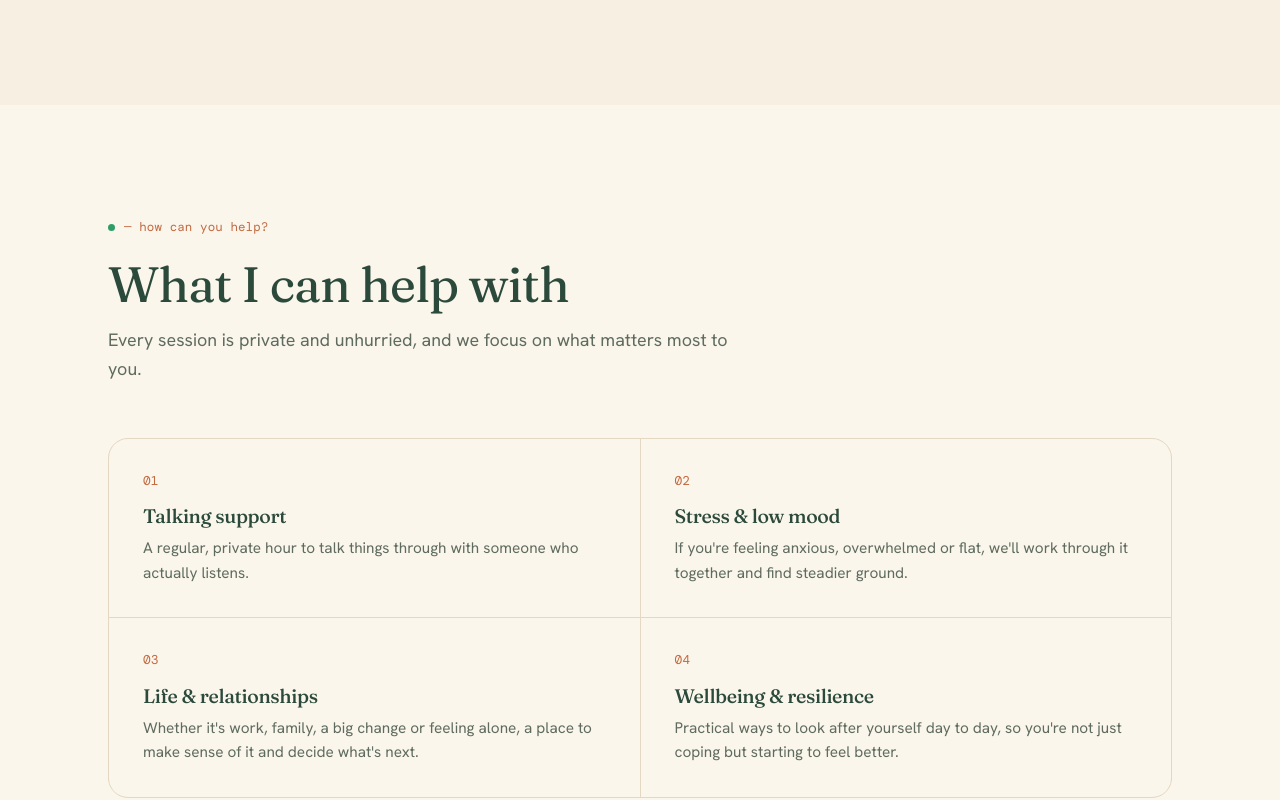
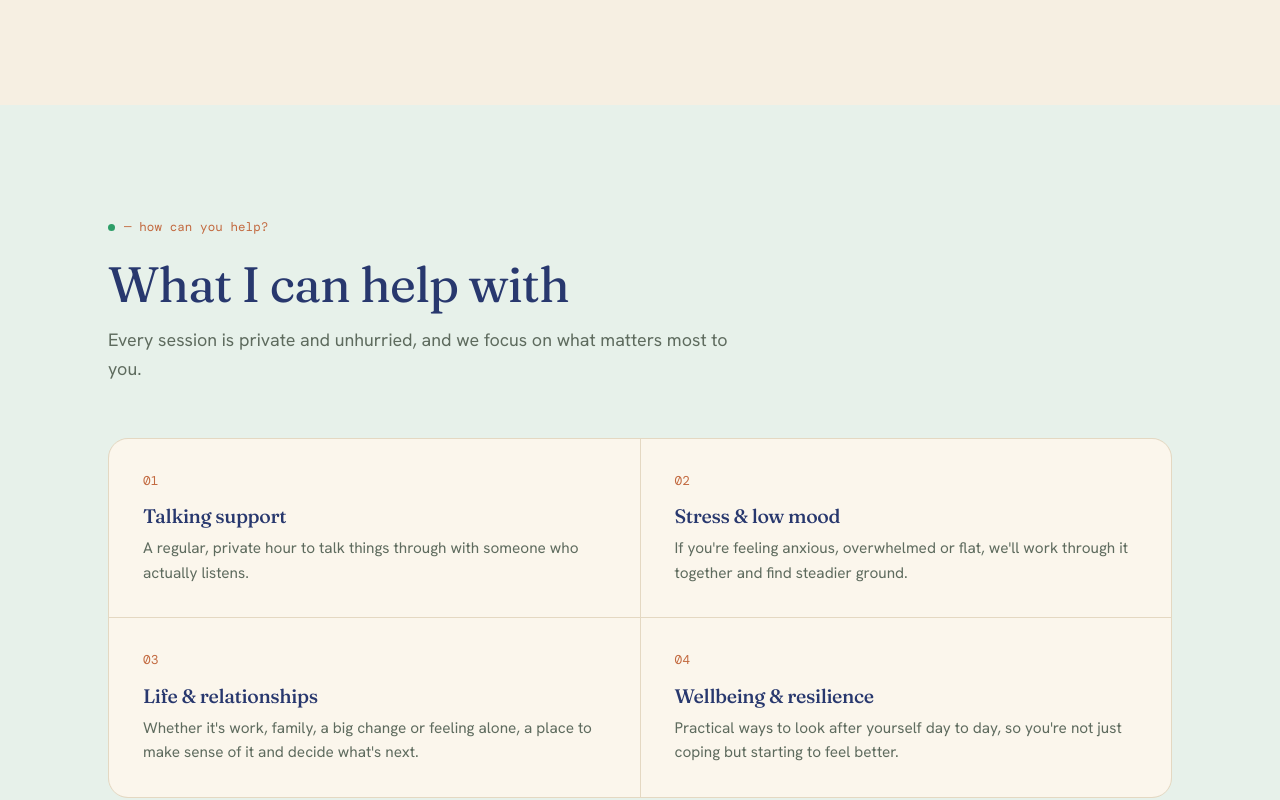
Before and after one commit to hamzahassan977-spec/supportive-guardians-site, a plain HTML site: page index.html in a window 1280 px wide. Shown: the part 1470-2270 px from the top of the page. Drawn offline with nearby package versions, Linux system fonts and the light colour scheme.

Commit message:
Add files via upload

```diff
--- a/index.html
+++ b/index.html
@@ -10,10 +10,10 @@
 <link href="https://fonts.googleapis.com/css2?family=Fraunces:ital,opsz,wght@0,9..144,400;0,9..144,500;1,9..144,400;1,9..144,500&family=Hanken+Grotesk:wght@400;500;600;700&family=DM+Mono:wght@400;500&display=swap" rel="stylesheet">
 <style>
   :root{
-    --ink:#1B2E24; --forest:#2C4A3B; --green:#2E9E68; --green-deep:#23764E;
+    --ink:#1B2240; --forest:#28386E; --green:#2E9E68; --green-deep:#23764E;
     --clay:#C2693F; --mint:#8FD9B2;
     --paper:#F6EFE2; --paper-2:#FBF6EC; --card:#FFFFFF;
-    --line:#E4D8C2; --line-2:#EFE7D6; --mute:#5E6B5E;
+    --line:#E4D8C2; --line-2:#EFE7D6; --mute:#5E6B5E; --sage:#E7F1EA;
     --display:'Fraunces',Georgia,serif; --body:'Hanken Grotesk',system-ui,sans-serif; --mono:'DM Mono',ui-monospace,monospace;
     --w:1120px;
   }
@@ -45,7 +45,7 @@
 
   /* header */
   header{position:fixed;inset:0 0 auto 0;z-index:100;background:var(--forest);transition:background .4s,box-shadow .4s}
-  header.solid{background:#21382C;box-shadow:0 12px 30px -20px rgba(0,0,0,.55)}
+  header.solid{background:#1C2A55;box-shadow:0 12px 30px -20px rgba(0,0,0,.55)}
   .nav{display:flex;align-items:center;justify-content:space-between;height:76px;transition:height .38s cubic-bezier(.2,.7,.3,1)}
   header.solid .nav{height:64px}
   .brand{transition:font-size .38s cubic-bezier(.2,.7,.3,1)}
@@ -96,7 +96,7 @@
   /* sections */
   .sec{padding:108px 0}
   .sec.tight{padding:84px 0}
-  .alt{background:var(--paper-2)}
+  .alt{background:var(--sage)}
   .head{max-width:640px;margin-bottom:54px}
   .head p{font-size:1.12rem;margin-top:16px}
   .center{text-align:center;margin-left:auto;margin-right:auto}
@@ -233,7 +233,7 @@
   .sticky{display:none;position:fixed;left:16px;right:16px;bottom:16px;z-index:90;justify-content:center;background:var(--green);color:#fff;font-weight:600;padding:15px;border-radius:100px;box-shadow:0 16px 32px -12px rgba(46,158,104,.75)}
 
   @media(max-width:820px){
-    .links,.login{display:none}.burger{display:block}.login-m{display:inline-flex}.nav-r>.btn-primary{display:none}
+    .links,.login{display:none}.burger{display:block}.login-m{display:inline-flex}.nav-r>.btn{display:none}
     .who{grid-template-columns:1fr 1fr}.who-item:nth-child(2n){border-right:none}.who-item{padding-right:26px!important}
     .areas,.quotes,.steps,.tiers{grid-template-columns:1fr}
     .meet-grid{grid-template-columns:1fr;gap:40px;text-align:center}.meet p{margin-inline:auto}.portrait{order:-1}
```
